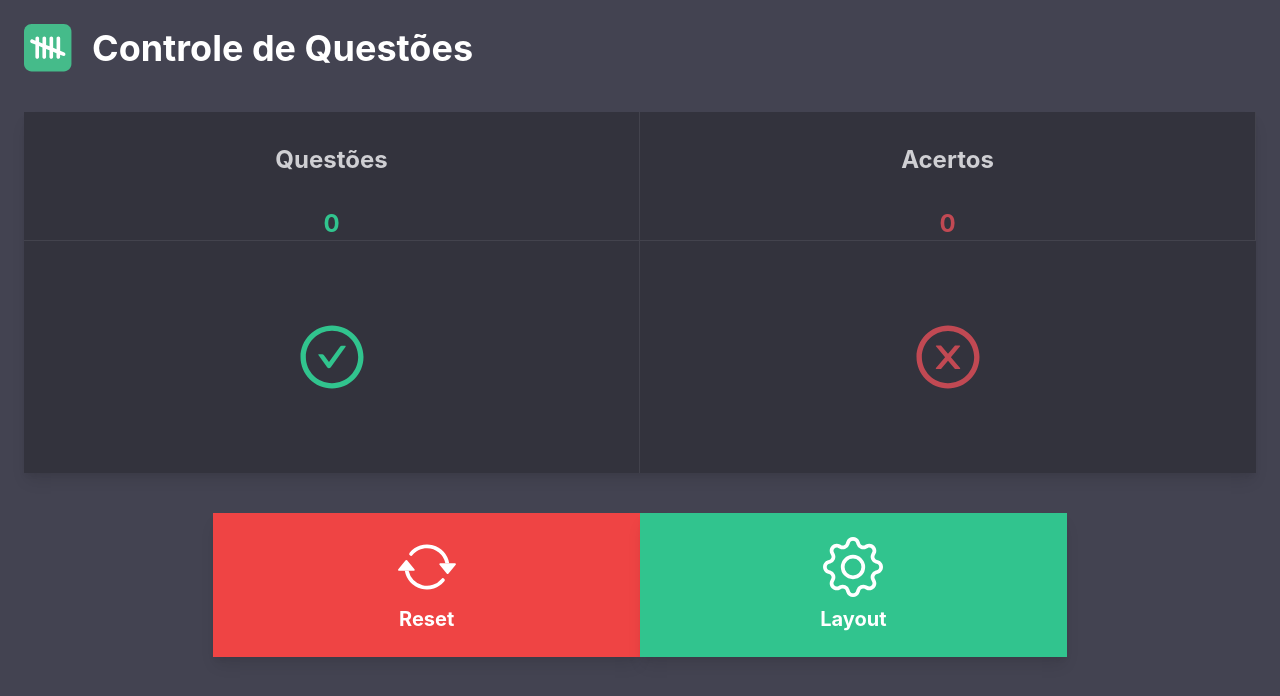
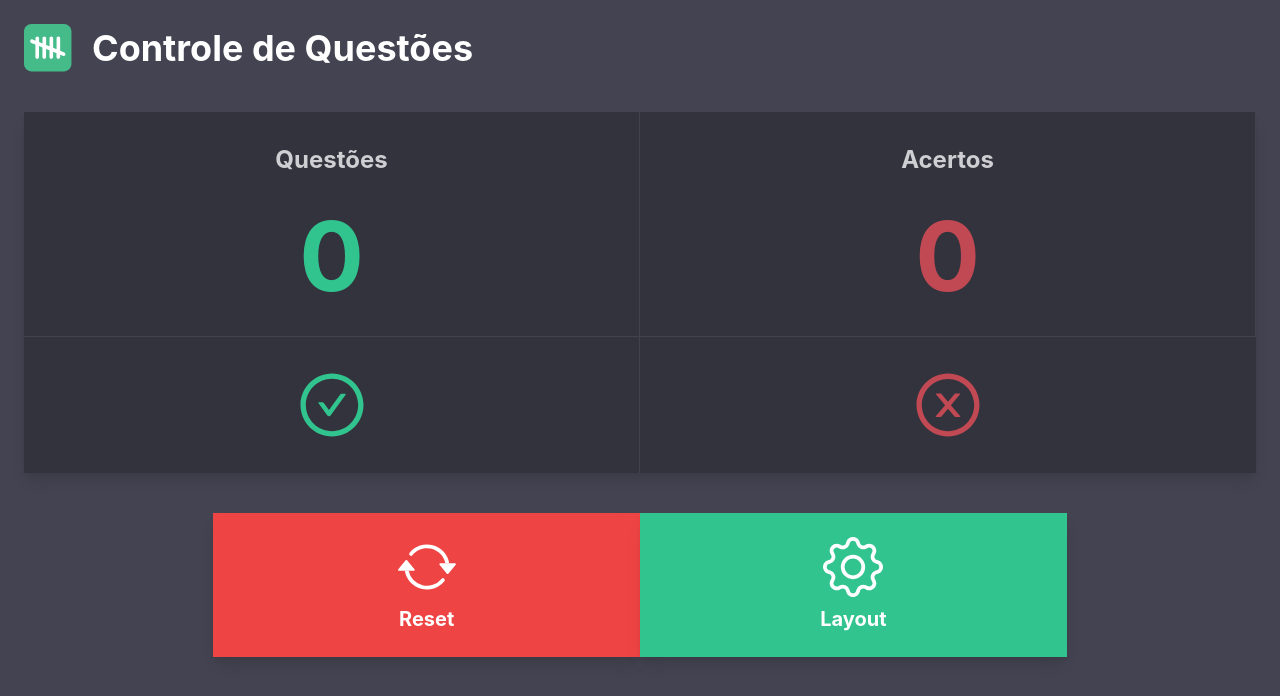
Before and after one commit to bresends/nextjs_control_exercices, a Next.js app: page / in a window 1280 px wide. Shown: the top 696 px of the page. Built offline with nearby package versions, Linux system fonts and the light colour scheme.

Commit message:
Fix: Refactor Card

```diff
--- a/components/Card.tsx
+++ b/components/Card.tsx
@@ -18,7 +18,7 @@ const Card = (props: CardProps) => {
                 initial={{ opacity: 0, y: 50 }}
                 animate={{ y: 0, opacity: 1 }}
             >
-                <p className={`${color} font-bold`}>{props.display}</p>
+                <p className={`${color} font-bold pb-8 text-6xl xl:text-[96px]`}>{props.display}</p>
             </motion.div>
         </div>
     );
--- a/components/CardHolder.tsx
+++ b/components/CardHolder.tsx
@@ -1,10 +1,8 @@
 import React, { Dispatch } from 'react';
 import { QuestionProps } from '../types/QuestionProps';
-import ErrorCard from './ErrorCard';
+import Card from './Card';
 import RightButton from './RightButton';
-import RightCard from './RightCard';
 import WrongButton from './WrongButton';
-import Card from './Card';
 
 export interface CardHolderProps extends QuestionProps {
     setTotals: Dispatch<React.SetStateAction<number>>;
--- a/components/RightButton.tsx
+++ b/components/RightButton.tsx
@@ -13,12 +13,12 @@ const RightButton = (props: CardHolderProps) => {
     return (
         <div
             onClick={countRightAnswer}
-            className="group flex justify-center py-8 border-lightGray/10 border-b-[1px] md:border-r-[1px] md:border-b-0 md:py-14 xl:py-20 hover:bg-lightIndigo transition ease-out duration-250"
+            className="group flex justify-center py-8 border-lightGray/10 border-b-[1px] md:border-r-[1px] md:border-b-0 hover:bg-lightIndigo transition ease-out duration-250"
         >
             <IconContext.Provider
                 value={{
                     className:
-                        'text-rightGreen text-5xl transform group-hover:scale-110 group-active:scale-90 transition ease-out duration-250 md:text-7xl',
+                        'text-rightGreen text-5xl transform group-hover:scale-110 group-active:scale-90 transition ease-out duration-250 xl:text-7xl',
                 }}
             >
                 <AiOutlineCheckCircle />
--- a/components/WrongButton.tsx
+++ b/components/WrongButton.tsx
@@ -15,13 +15,13 @@ const Wrong = (props: CardHolderProps) => {
 
     return (
         <div
-            className="group flex justify-center py-8 md:py-14 xl:py-20 hover:bg-lightIndigo transition ease-out duration-250"
+            className="group flex justify-center py-8 hover:bg-lightIndigo transition ease-out duration-250"
             onClick={countWrongAnswer}
         >
             <IconContext.Provider
                 value={{
                     className:
-                        'text-wrongRed text-5xl transform group-hover:scale-110 group-active:scale-90 transition ease-out duration-250 md:text-7xl',
+                        'text-wrongRed text-5xl transform group-hover:scale-110 group-active:scale-90 transition ease-out duration-250 xl:text-7xl',
                 }}
             >
                 <AiOutlineCloseCircle />
```
